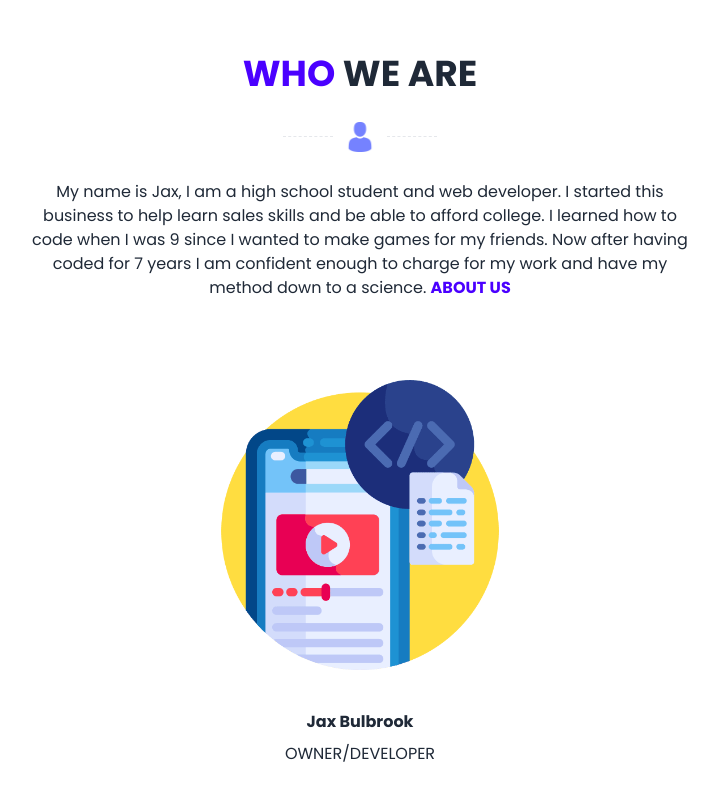
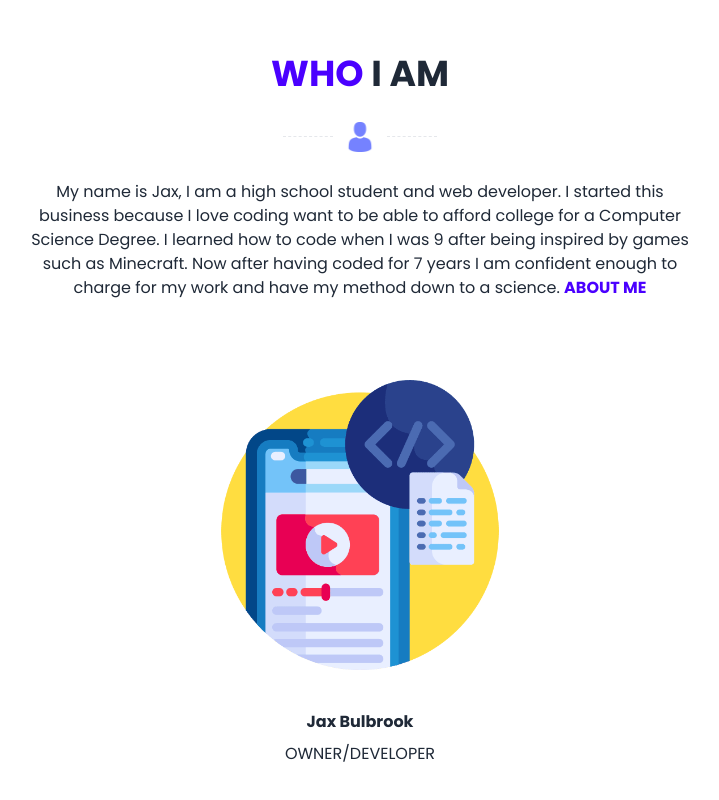
Before and after one commit to Jax-Hax/portfolio, a SvelteKit app: page / in a window 1280 px wide. Shown: the part 2209-3009 px from the top of the page, without its empty margins (280-999 px from the left). Built offline with nearby package versions, Linux system fonts and the light colour scheme.

Commit message:
changing more text

```diff
--- a/src/routes/WhoWeAre.svelte
+++ b/src/routes/WhoWeAre.svelte
@@ -4,17 +4,20 @@
 </script>
 
 <h1 class="text-4xl font-bold uppercase text-center mb-7">
-	<span class="text-primary">Who</span> we are
+	<span class="text-primary">Who</span> I am
 </h1>
 <Divider src="person.png" />
 <p class="mt-7 max-w-2xl text-center mx-auto">
-	My name is Jax, I am a high school student and web developer. I started this business to help
-	learn sales skills and be able to afford college. I learned how to code when I was 9 since I
-	wanted to make games for my friends. Now after having coded for 7 years I am confident enough to
-	charge for my work and have my method down to a science. <a class="font-semibold text-primary" href="/about">ABOUT US</a>
+	My name is Jax, I am a high school student and web developer. I started this business because I
+	love coding want to be able to afford college for a Computer Science Degree. I learned how to code
+	when I was 9 after being inspired by games such as Minecraft. Now after having coded for 7 years I
+	am confident enough to charge for my work and have my method down to a science. <a
+		class="font-semibold text-primary"
+		href="/about">ABOUT ME</a
+	>
 </p>
 <div class="flex flex-col items-center mt-20">
-<Picture mobileSrc="coding.png" alt="optimization" width="290" height="290" />
-<h2 class="font-bold mt-10 mb-2">Jax Bulbrook</h2>
-<p class="uppercase">Owner/Developer</p>
+	<Picture mobileSrc="coding.png" alt="optimization" width="290" height="290" />
+	<h2 class="font-bold mt-10 mb-2">Jax Bulbrook</h2>
+	<p class="uppercase">Owner/Developer</p>
 </div>
```
